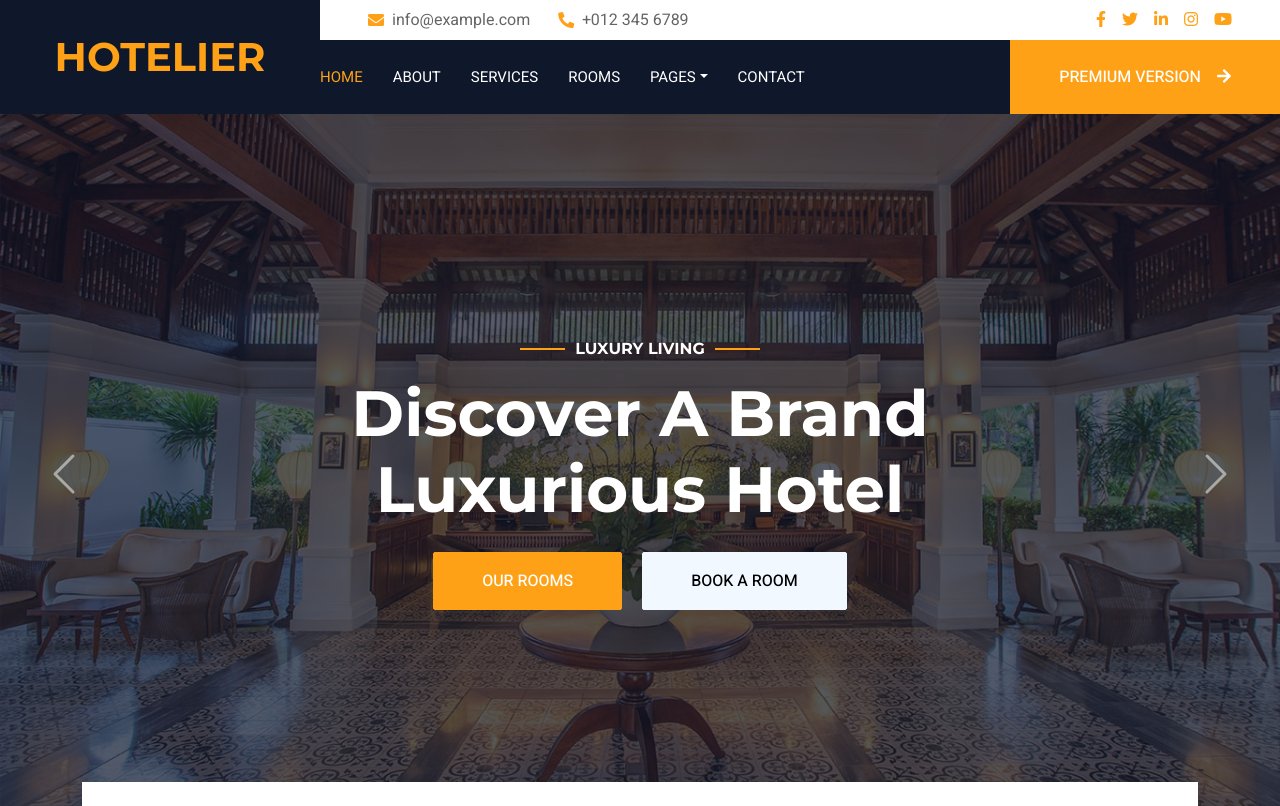
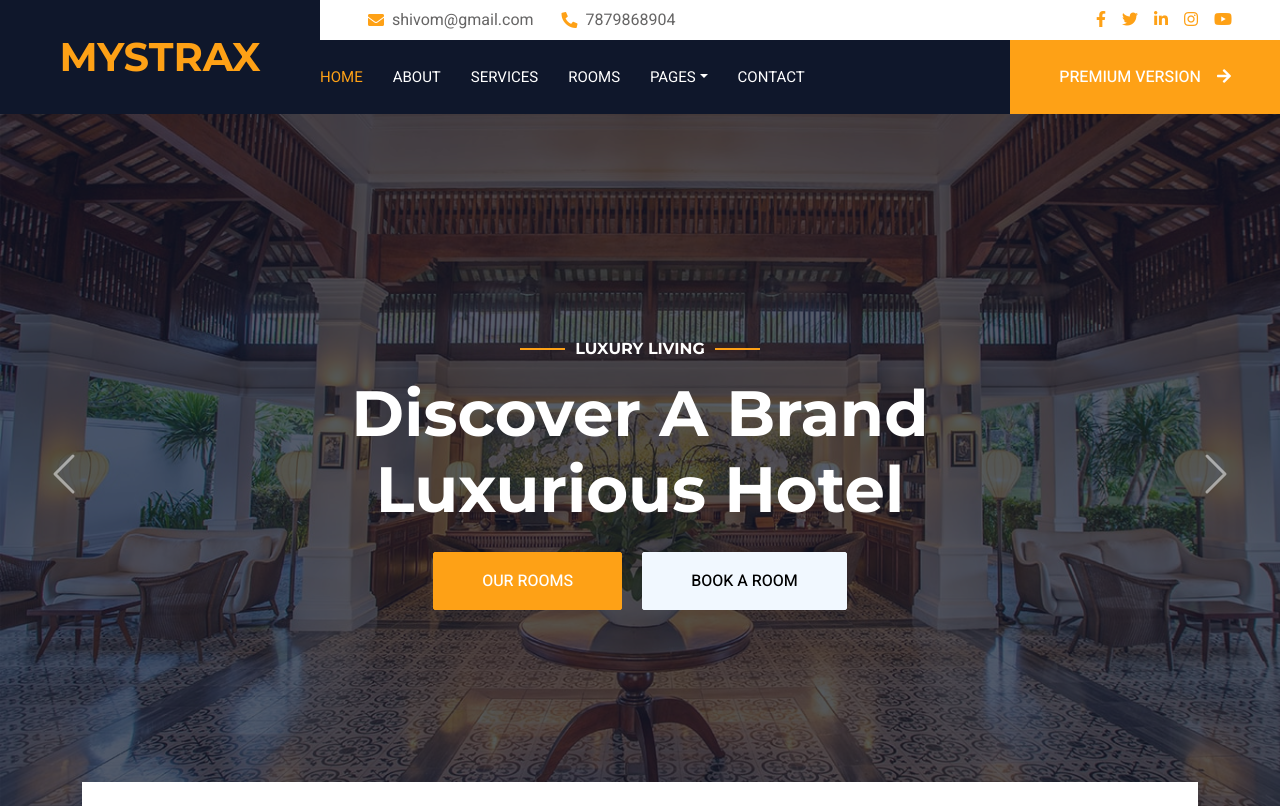
Before and after one commit to samtechindia/test, a plain HTML site: page index.html in a window 1280 px wide. Shown: the top 806 px of the page. Drawn offline with nearby package versions, Linux system fonts and the light colour scheme; animation ran at ten frames a second.

Commit message:
change personal info

```diff
--- a/index.html
+++ b/index.html
@@ -47,7 +47,7 @@
             <div class="row gx-0">
                 <div class="col-lg-3 bg-dark d-none d-lg-block">
                     <a href="index.html" class="navbar-brand w-100 h-100 m-0 p-0 d-flex align-items-center justify-content-center">
-                        <h1 class="m-0 text-primary text-uppercase">Hotelier</h1>
+                        <h1 class="m-0 text-primary text-uppercase">MyStrax</h1>
                     </a>
                 </div>
                 <div class="col-lg-9">
@@ -55,11 +55,11 @@
                         <div class="col-lg-7 px-5 text-start">
                             <div class="h-100 d-inline-flex align-items-center py-2 me-4">
                                 <i class="fa fa-envelope text-primary me-2"></i>
-                                <p class="mb-0">info@example.com</p>
+                                <p class="mb-0">shivom@gmail.com</p>
                             </div>
                             <div class="h-100 d-inline-flex align-items-center py-2">
                                 <i class="fa fa-phone-alt text-primary me-2"></i>
-                                <p class="mb-0">+012 345 6789</p>
+                                <p class="mb-0">7879868904</p>
                             </div>
                         </div>
                         <div class="col-lg-5 px-5 text-end">
```
